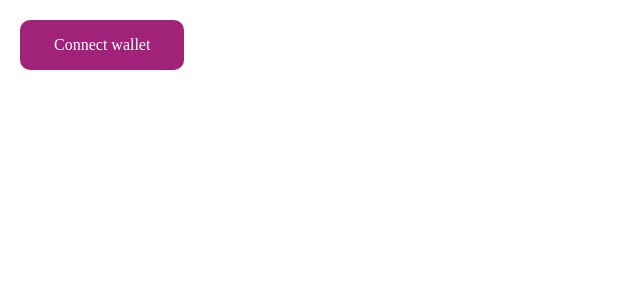
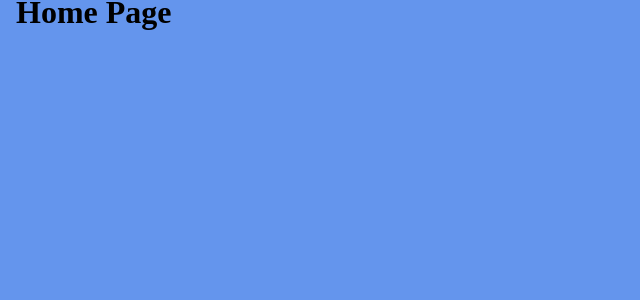
Before and after one commit to pena56/hng9-stage3, a React (Vite) app: page / in a window 1280 px wide. Shown: the top 300 px of the page, without its empty margins (0-640 px from the left). Built offline with nearby package versions, Linux system fonts and the light colour scheme; a web font is replaced by a local one.

Commit message:
feat: add page layout component

```diff
--- /dev/null
+++ b/src/layout/PageLayout/index.jsx
@@ -0,0 +1,9 @@
+import style from "./style.module.css";
+
+export default function PageLayout({ children }) {
+  return (
+    <main className={style.container}>
+      <div className={style.content_wrapper}>{children}</div>
+    </main>
+  );
+}
--- /dev/null
+++ b/src/layout/PageLayout/style.module.css
@@ -0,0 +1,24 @@
+.container {
+  width: 100vw;
+  min-height: 100vh;
+  background: linear-gradient(124.4deg, #ffffff 10.8%, #ffffff 87.34%);
+}
+
+.content_wrapper {
+  width: 100%;
+  max-width: 1440px;
+  margin: 0 auto;
+  padding: 0 16px;
+}
+
+@media screen and (min-width: 768px) {
+  .container {
+    background: cornflowerblue;
+  }
+}
+
+@media screen and (min-width: 1366px) {
+  .container {
+    background: olivedrab;
+  }
+}
--- a/src/pages/Home/index.jsx
+++ b/src/pages/Home/index.jsx
@@ -1,9 +1,9 @@
-import Button from "../../components/Button";
+import PageLayout from "../../layout/PageLayout";
 
 export default function Home() {
   return (
-    <div style={{ padding: "20px" }}>
-      <Button />
-    </div>
+    <PageLayout>
+      <h1>Home Page</h1>
+    </PageLayout>
   );
 }
```
